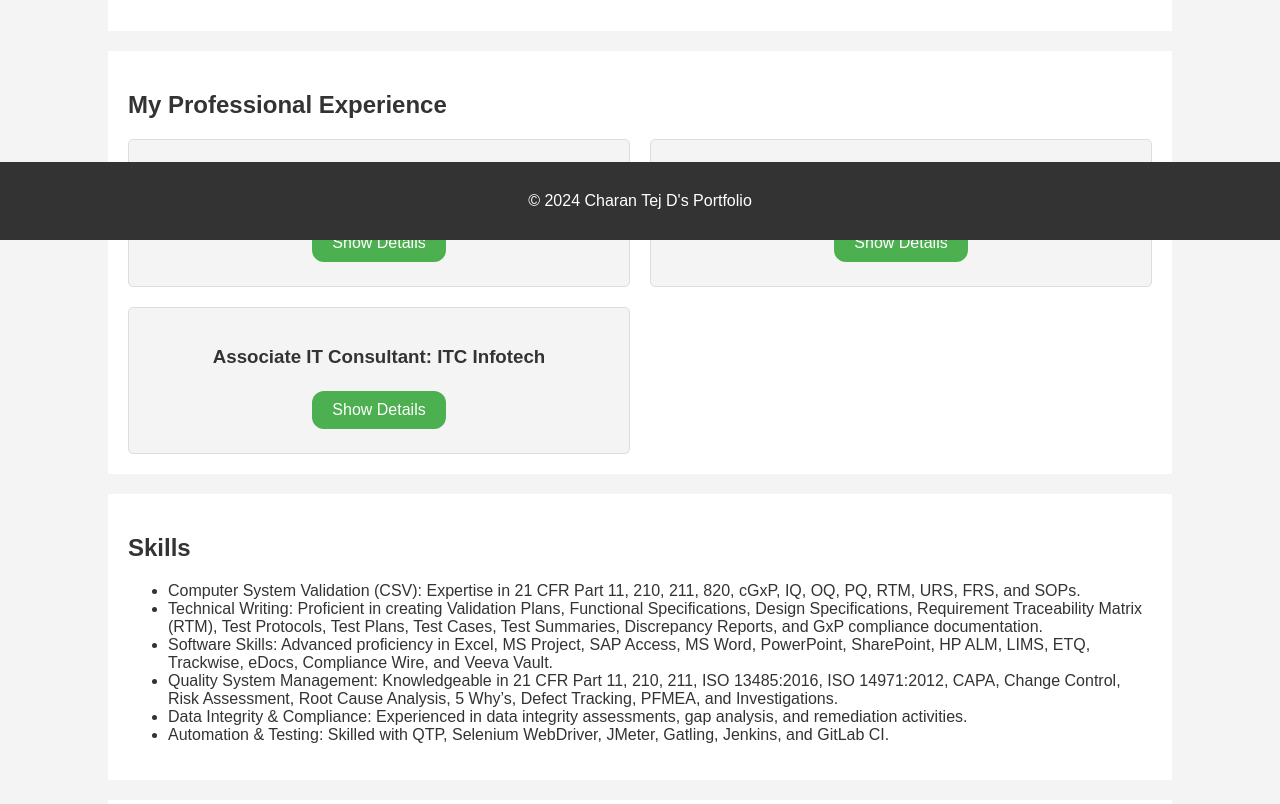
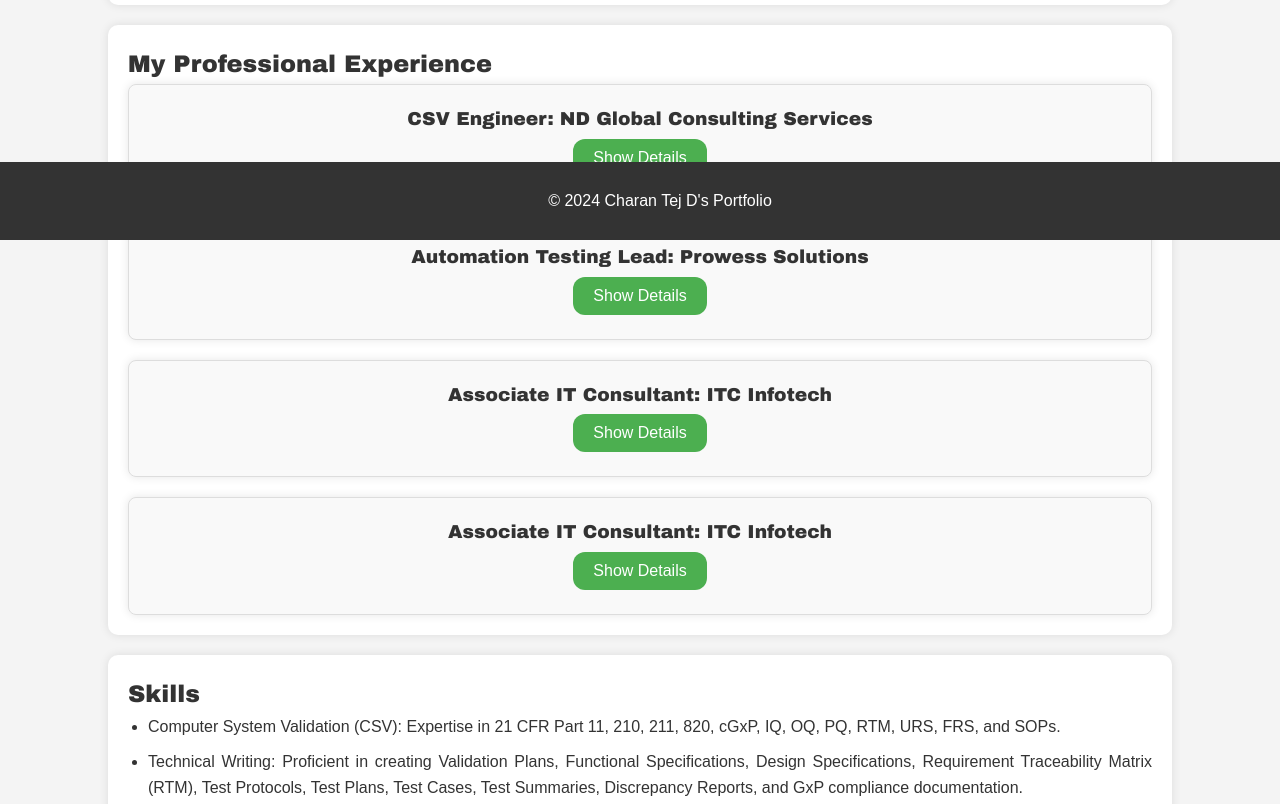
Before and after one commit to charan-gi7hub/hey_charan, a plain HTML site: page index.html in a window 1280 px wide. Shown: the part 560-1364 px from the top of the page. Drawn offline with Linux system fonts and the light colour scheme.

Commit message:
Update index.html

```diff
--- a/index.html
+++ b/index.html
@@ -6,10 +6,58 @@
     <title>Charan Tej D's Portfolio</title>
     <link rel="stylesheet" href="styles.css">
     <style>
+        body {
+            font-family: Arial, sans-serif;
+            line-height: 1.6;
+            text-align: justify;
+            margin: 0;
+            padding: 0;
+            background-color: #f4f4f4;
+        }
+
+        header, footer {
+            text-align: center;
+            padding: 10px 20px;
+            background-color: #333;
+            color: white;
+        }
+
+        h1, h2, h3 {
+            font-family: 'Arial Black', sans-serif;
+            margin: 0;
+            padding: 0;
+        }
+
+        .container {
+            width: 80%;
+            margin: auto;
+            overflow: hidden;
+            padding: 20px;
+            background-color: white;
+            margin-bottom: 20px;
+            border-radius: 10px;
+            box-shadow: 0 0 10px rgba(0, 0, 0, 0.1);
+        }
+
+        .project-grid {
+            display: grid;
+            grid-template-columns: 1fr;
+            gap: 20px;
+        }
+
+        .project-card {
+            background-color: #f9f9f9;
+            border-radius: 8px;
+            padding: 20px;
+            box-shadow: 0 0 10px rgba(0, 0, 0, 0.1);
+        }
+
         .details {
             display: none;
             margin-top: 20px;
+            text-align: justify;
         }
+
         .show-btn {
             background-color: #4CAF50; /* Green */
             border: none;
@@ -23,8 +71,18 @@
             cursor: pointer;
             border-radius: 12px;
         }
+
         .show-btn:hover {
             background-color: #45a049;
+        }
+
+        ul {
+            margin: 0;
+            padding-left: 20px;
+        }
+
+        li {
+            margin-bottom: 10px;
         }
     </style>
 </head>
@@ -96,6 +154,14 @@
                                 <li>Provided guidance on CSV strategies and documentation, supporting enterprise CSV initiatives and remediation activities.</li>
                             </ul>
                         </li>
+                    </ul>
+                </div>
+            </div>
+            <div class="project-card">
+                <h3>Associate IT Consultant: ITC Infotech</h3>
+                <button class="show-btn" onclick="toggleDetails('details4')">Show Details</button>
+                <div id="details4" class="details">
+                    <ul>
                         <li><strong>Project - HR Connect (Data-Driven CSV Framework Using Selenium Webdriver):</strong>
                             <ul>
                                 <li>Automated Selenium script integration and validation framework deployments, reducing issue detection time by 50% and deployment time by 70%.</li>
```
